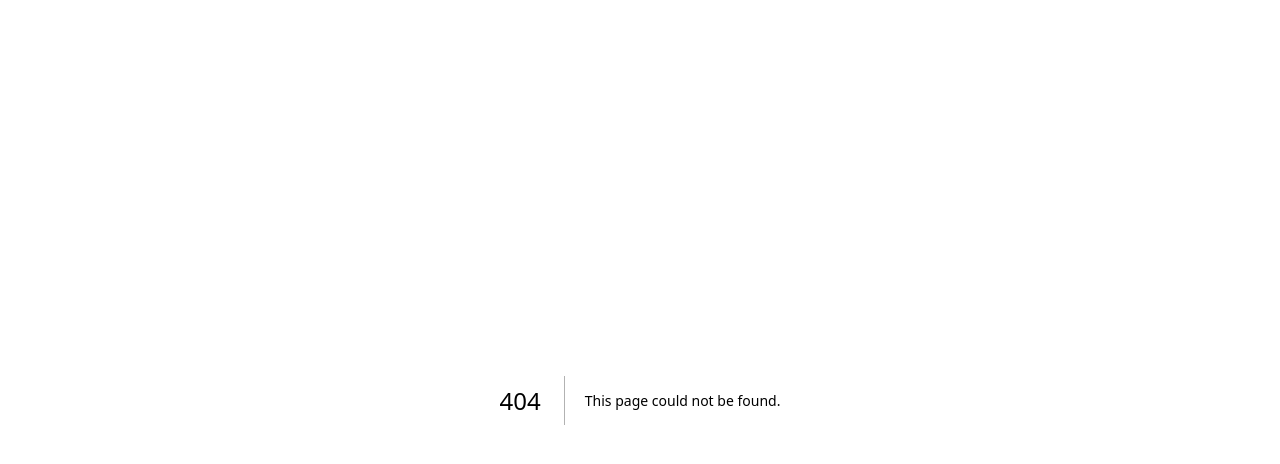
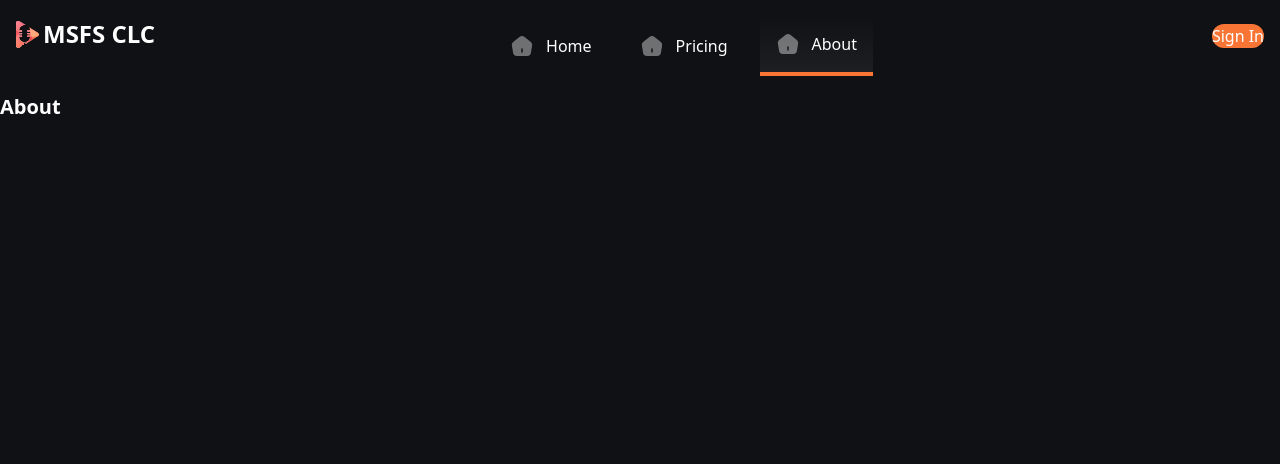
Before and after one commit to lamalD/msfs_clc, a Next.js app: page /about in a window 1280 px wide. Before the commit this address had no page. Shown: the top 464 px of the page. Built offline with nearby package versions, Linux system fonts and the light colour scheme; no server answers.

Commit message:
new file:   app/(root)/about/page.tsx new file:   app/(root)/pricing/page.tsx

```diff
--- /dev/null
+++ b/app/(root)/about/page.tsx
@@ -0,0 +1,14 @@
+
+import React from 'react'
+
+const About = () => {
+  return (
+    <div className='flex flex-col gap-9'>
+      <section className='flex flex-col gap-5'>
+        <h1 className='text-20 font-bold text-white-1'>About</h1>
+      </section>
+    </div>
+  )
+}
+
+export default About
--- /dev/null
+++ b/app/(root)/pricing/page.tsx
@@ -0,0 +1,14 @@
+
+import React from 'react'
+
+const Pricing = () => {
+  return (
+    <div className='flex flex-col gap-9'>
+      <section className='flex flex-col gap-5'>
+        <h1 className='text-20 font-bold text-white-1'>Pricing</h1>
+      </section>
+    </div>
+  )
+}
+
+export default Pricing
```
